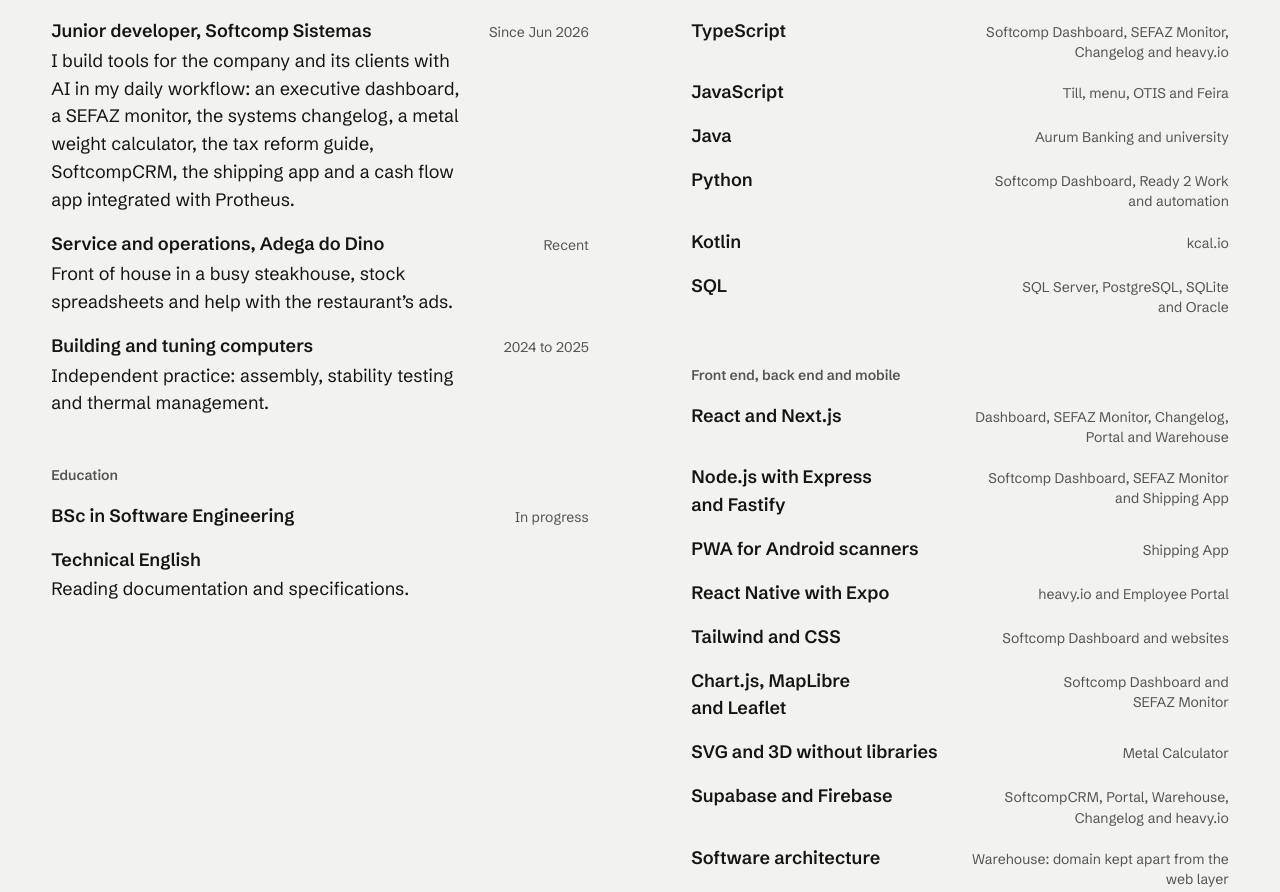
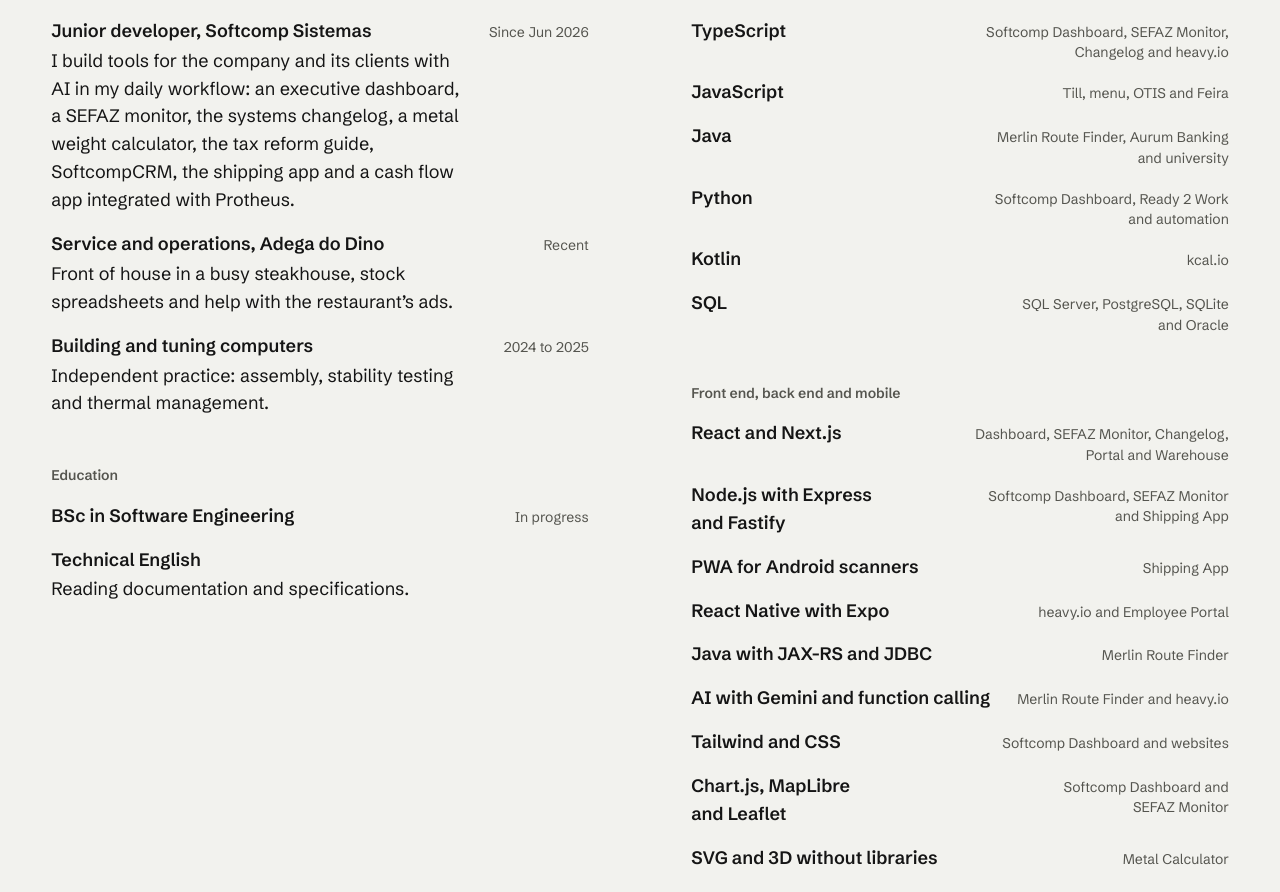
Before and after one commit to bieleckydev/portifolio, a React (Vite) app: page / in a window 1280 px wide. Shown: the part 4760-5652 px from the top of the page. Built offline with nearby package versions, Linux system fonts and the light colour scheme; no server answers.

Commit message:
content: adiciona Java com JAX-RS e IA com Gemini às habilidades

```diff
--- a/src/i18n/en.js
+++ b/src/i18n/en.js
@@ -130,7 +130,7 @@ export const en = {
         rows: [
           { name: 'TypeScript', value: 'Softcomp Dashboard, SEFAZ Monitor, Changelog and heavy.io' },
           { name: 'JavaScript', value: 'Till, menu, OTIS and Feira' },
-          { name: 'Java', value: 'Aurum Banking and university' },
+          { name: 'Java', value: 'Merlin Route Finder, Aurum Banking and university' },
           { name: 'Python', value: 'Softcomp Dashboard, Ready 2 Work and automation' },
           { name: 'Kotlin', value: 'kcal.io' },
           { name: 'SQL', value: 'SQL Server, PostgreSQL, SQLite and Oracle' }
@@ -143,6 +143,8 @@ export const en = {
           { name: 'Node.js with Express and Fastify', value: 'Softcomp Dashboard, SEFAZ Monitor and Shipping App' },
           { name: 'PWA for Android scanners', value: 'Shipping App' },
           { name: 'React Native with Expo', value: 'heavy.io and Employee Portal' },
+          { name: 'Java with JAX-RS and JDBC', value: 'Merlin Route Finder' },
+          { name: 'AI with Gemini and function calling', value: 'Merlin Route Finder and heavy.io' },
           { name: 'Tailwind and CSS', value: 'Softcomp Dashboard and websites' },
           { name: 'Chart.js, MapLibre and Leaflet', value: 'Softcomp Dashboard and SEFAZ Monitor' },
           { name: 'SVG and 3D without libraries', value: 'Metal Calculator' },
--- a/src/i18n/pt.js
+++ b/src/i18n/pt.js
@@ -130,7 +130,7 @@ export const pt = {
         rows: [
           { name: 'TypeScript', value: 'Painel Softcomp, Monitor SEFAZ, Changelog e heavy.io' },
           { name: 'JavaScript', value: 'Caixa, cardápio, OTIS e Feira' },
-          { name: 'Java', value: 'Aurum Banking e faculdade' },
+          { name: 'Java', value: 'Merlin Route Finder, Aurum Banking e faculdade' },
           { name: 'Python', value: 'Painel Softcomp, Ready 2 Work e automações' },
           { name: 'Kotlin', value: 'kcal.io' },
           { name: 'SQL', value: 'SQL Server, PostgreSQL, SQLite e Oracle' }
@@ -143,6 +143,8 @@ export const pt = {
           { name: 'Node.js com Express e Fastify', value: 'Painel Softcomp, Monitor SEFAZ e App de Expedição' },
           { name: 'PWA para coletores Android', value: 'App de Expedição' },
           { name: 'React Native com Expo', value: 'heavy.io e Portal do Colaborador' },
+          { name: 'Java com JAX-RS e JDBC', value: 'Merlin Route Finder' },
+          { name: 'IA com Gemini e function calling', value: 'Merlin Route Finder e heavy.io' },
           { name: 'Tailwind e CSS', value: 'Painel Softcomp e sites' },
           { name: 'Chart.js, MapLibre e Leaflet', value: 'Painel Softcomp e Monitor SEFAZ' },
           { name: 'SVG e 3D sem bibliotecas', value: 'Calculadora de Metais' },
--- a/src/i18n/zh.js
+++ b/src/i18n/zh.js
@@ -130,7 +130,7 @@ export const zh = {
         rows: [
           { name: 'TypeScript', value: 'Softcomp 面板、SEFAZ 监控、更新日志和 heavy.io' },
           { name: 'JavaScript', value: '收银、菜单、OTIS 和 Feira' },
-          { name: 'Java', value: 'Aurum Banking 与课程项目' },
+          { name: 'Java', value: 'Merlin Route Finder、Aurum Banking 与课程项目' },
           { name: 'Python', value: 'Softcomp 面板、Ready 2 Work 与自动化' },
           { name: 'Kotlin', value: 'kcal.io' },
           { name: 'SQL', value: 'SQL Server、PostgreSQL、SQLite 和 Oracle' }
@@ -143,6 +143,8 @@ export const zh = {
           { name: 'Node.js（Express、Fastify）', value: 'Softcomp 面板、SEFAZ 监控和发货应用' },
           { name: '面向 Android 手持终端的 PWA', value: '发货应用' },
           { name: 'React Native（Expo）', value: 'heavy.io 和员工门户' },
+          { name: 'Java（JAX-RS 与 JDBC）', value: 'Merlin Route Finder' },
+          { name: 'Gemini 与函数调用', value: 'Merlin Route Finder 和 heavy.io' },
           { name: 'Tailwind 和 CSS', value: 'Softcomp 面板和网站' },
           { name: 'Chart.js、MapLibre 和 Leaflet', value: 'Softcomp 面板和 SEFAZ 监控' },
           { name: '不依赖库的 SVG 与 3D', value: '金属重量计算器' },
```
